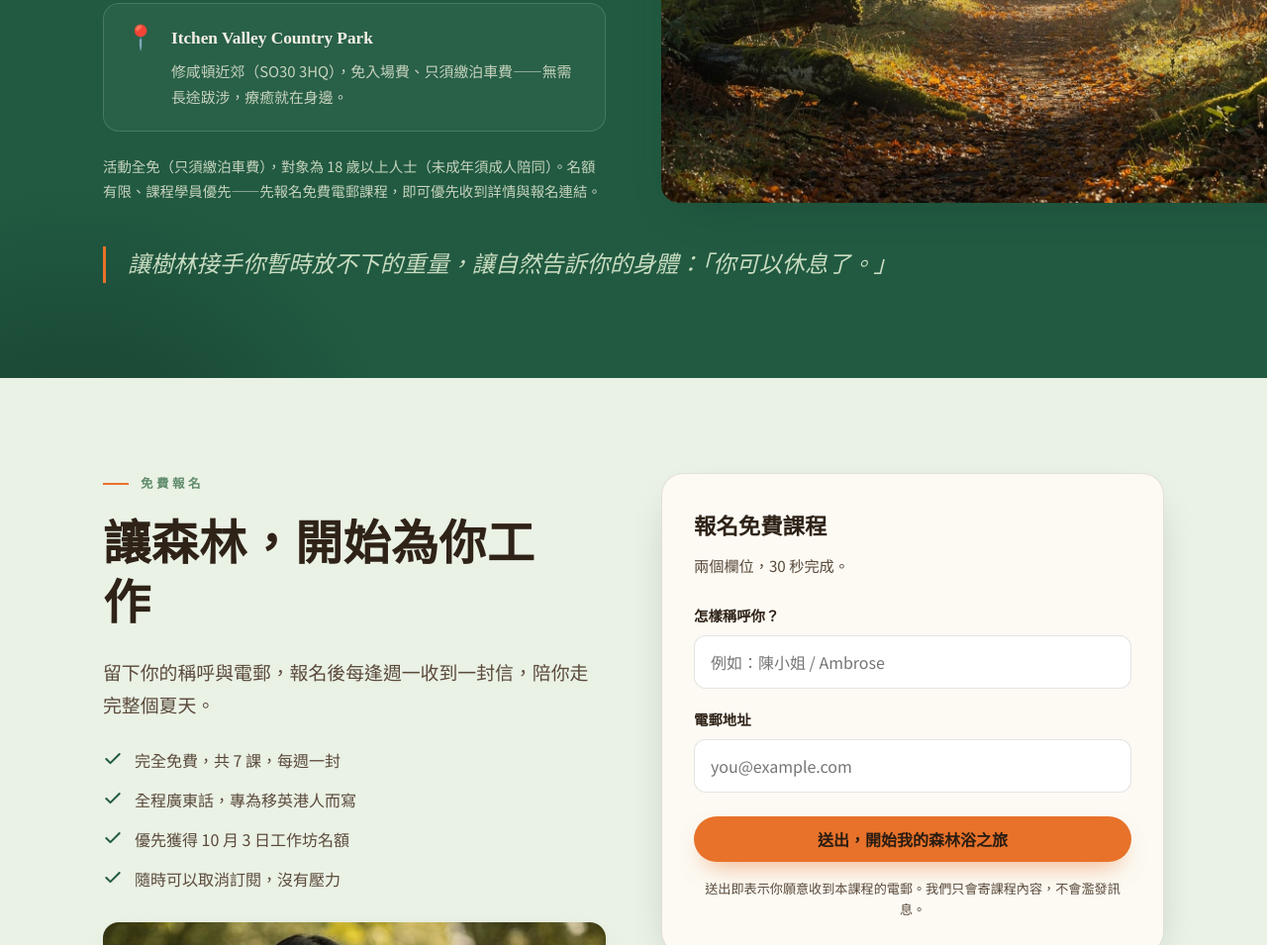
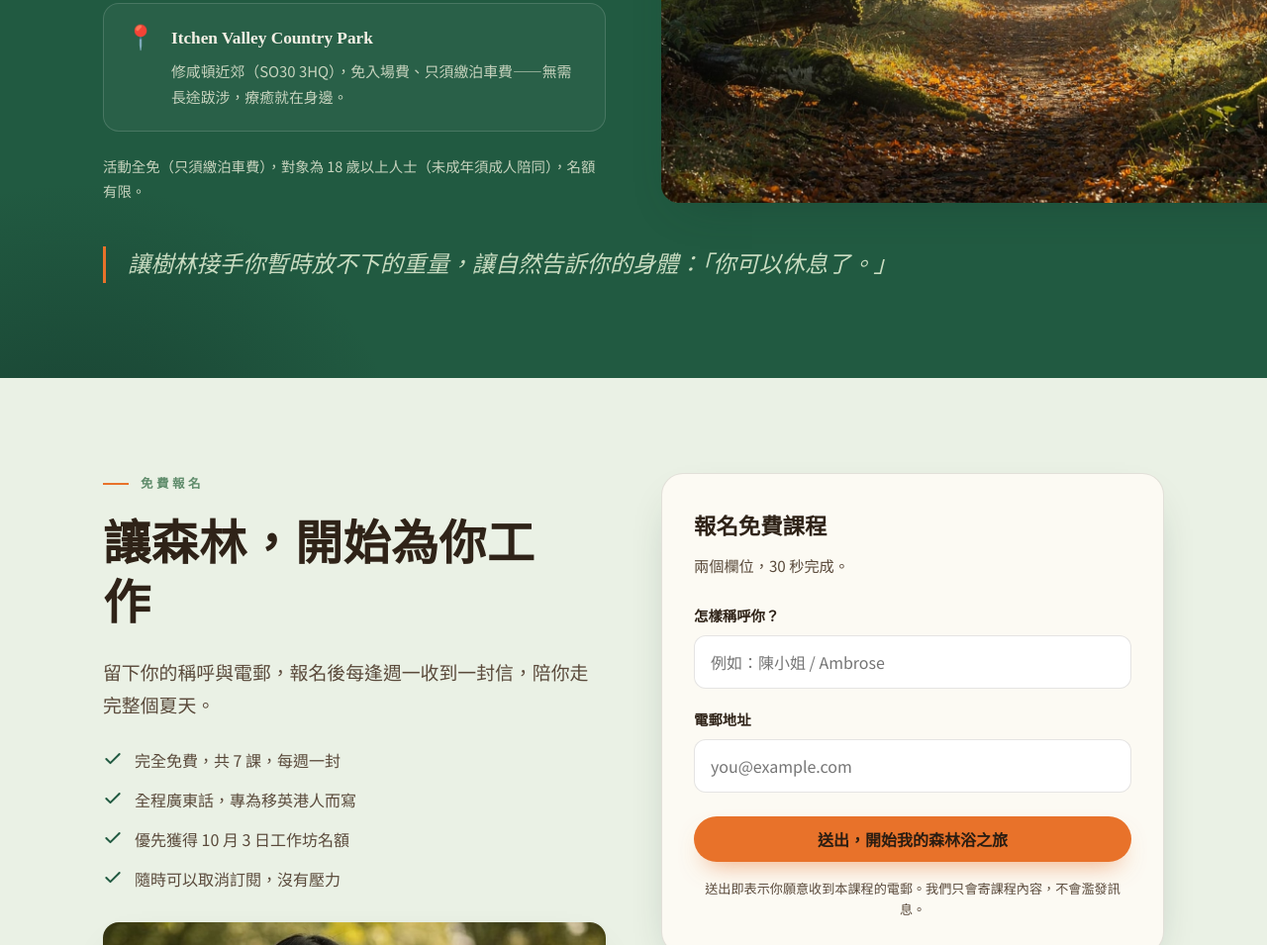
Before and after one commit to chivesclub/forest-bath, a website with bundled scripts: page index.html in a window 1280 px wide. Shown: the part 4876-5831 px from the top of the page at 99% size. Built offline with nearby package versions, Linux system fonts and the light colour scheme; files whose address does not match are found by name.

Commit message:
Update index.html

```diff
--- a/index.html
+++ b/index.html
@@ -182,7 +182,7 @@
         <div class="feature"><div class="ic">🧭</div><div><h4>由黃先生（Man sir）親自帶領</h4><p>前香港註冊社工，深耕身心靈領域逾十年，帶領逾五百人走進大自然、重新連結身心靈。</p></div></div>
         <div class="feature"><div class="ic">📍</div><div><h4>Itchen Valley Country Park</h4><p>修咸頓近郊（SO30 3HQ），免入場費、只須繳泊車費——無需長途跋涉，療癒就在身邊。</p></div></div>
       </div>
-      <p class="fineprint">活動全免（只須繳泊車費），對象為 18 歲以上人士（未成年須成人陪同）。名額有限、課程學員優先——先報名免費電郵課程，即可優先收到詳情與報名連結。</p>
+      <p class="fineprint">活動全免（只須繳泊車費），對象為 18 歲以上人士（未成年須成人陪同），名額有限。</p>
     </div>
     <div class="col-img">
       <img src="assets/images/workshop.jpg" alt="在林間小徑散步的人們">
```
